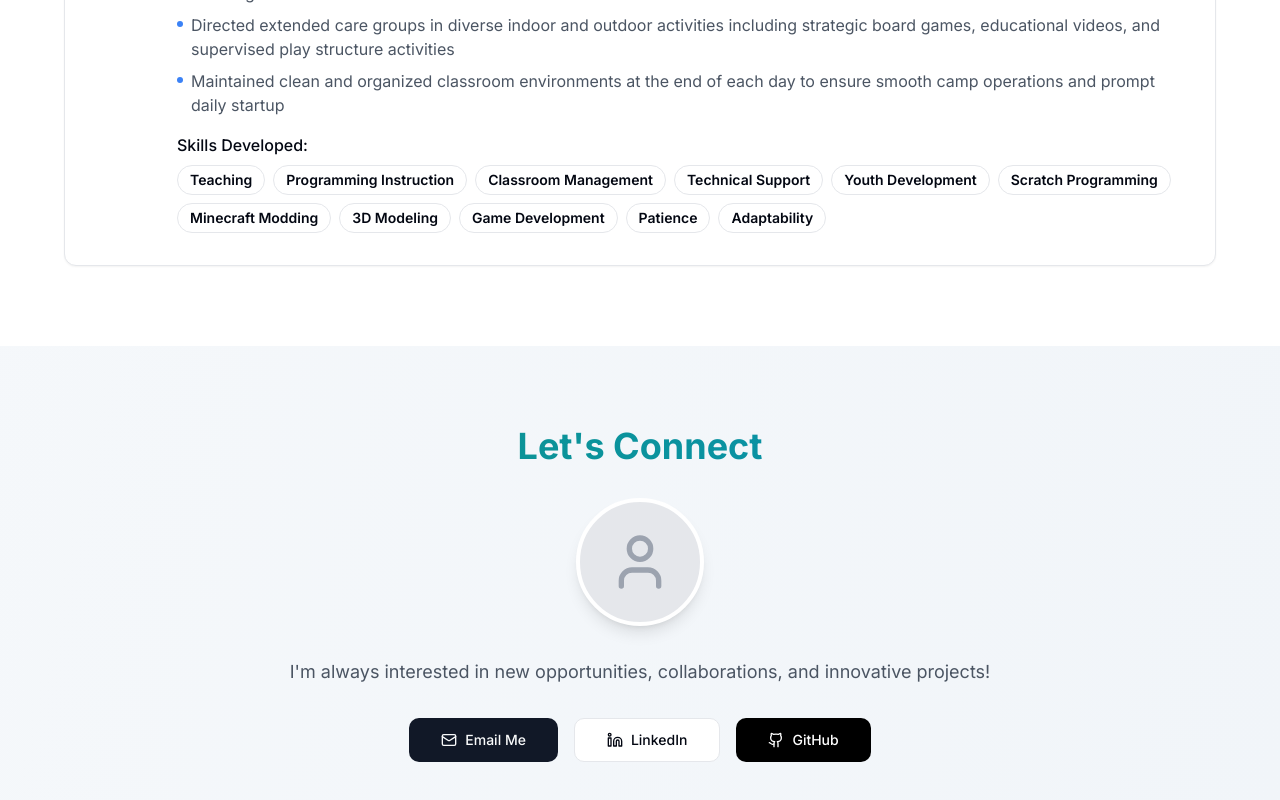
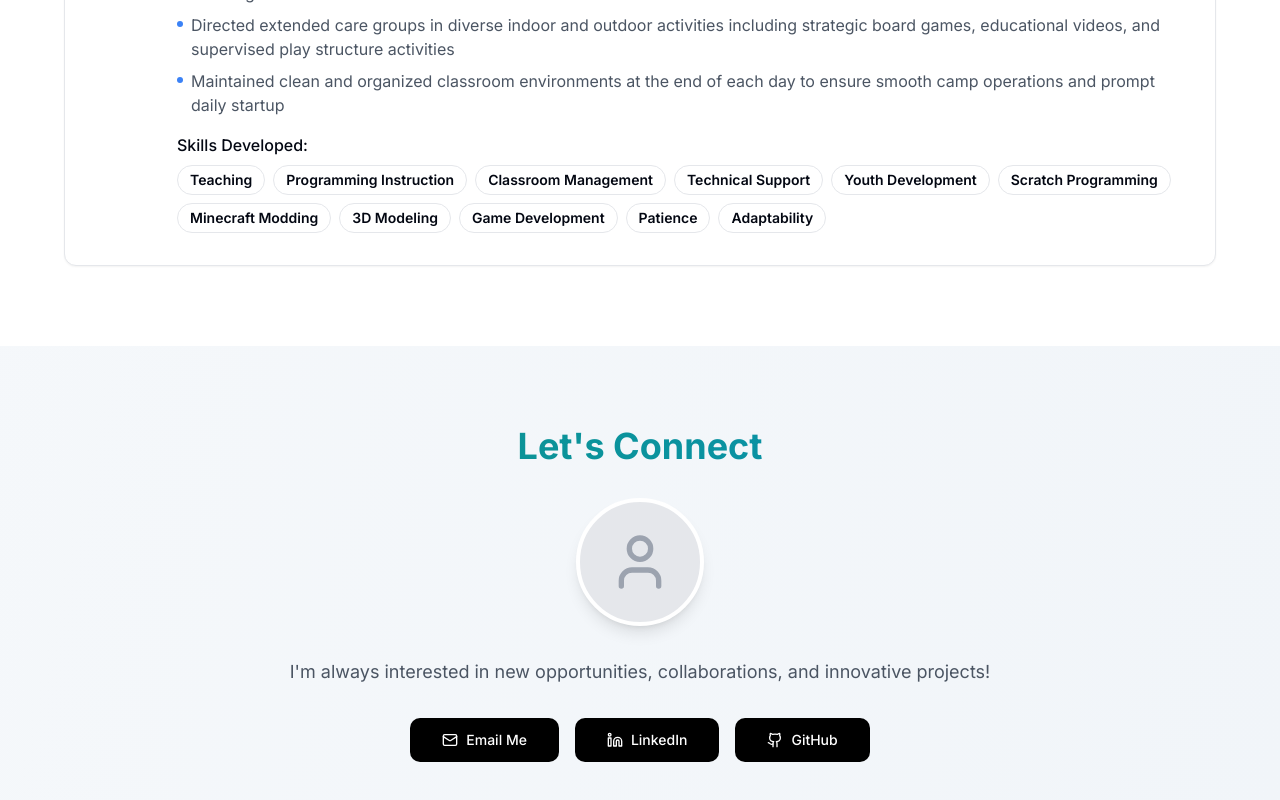
Before and after one commit to nikashs26/My-Personal-Website, a React (Vite) app: page / in a window 1280 px wide. Shown: the part 5393-6193 px from the top of the page. Built offline with nearby package versions, Linux system fonts and the light colour scheme.

Commit message:
Fix: Contact section button colors
Change the three buttons in the contact section to black.

```diff
--- a/src/pages/Index.tsx
+++ b/src/pages/Index.tsx
@@ -712,13 +712,13 @@ const Index = () => {
           </p>
 
           <div className="flex flex-wrap justify-center gap-4">
-            <Button asChild size="lg" className="gap-2">
+            <Button asChild size="lg" className="gap-2 bg-black text-white hover:bg-gray-800">
               <a href="mailto:ngshanbhag@scu.edu">
                 <Mail className="w-5 h-5" />
                 Email Me
               </a>
             </Button>
-            <Button asChild variant="outline" size="lg" className="gap-2">
+            <Button asChild size="lg" className="gap-2 bg-black text-white hover:bg-gray-800">
               <a href="https://www.linkedin.com/in/nikash-shanbhag-a05931250/" target="_blank" rel="noopener noreferrer">
                 <Linkedin className="w-5 h-5" />
                 LinkedIn
```
